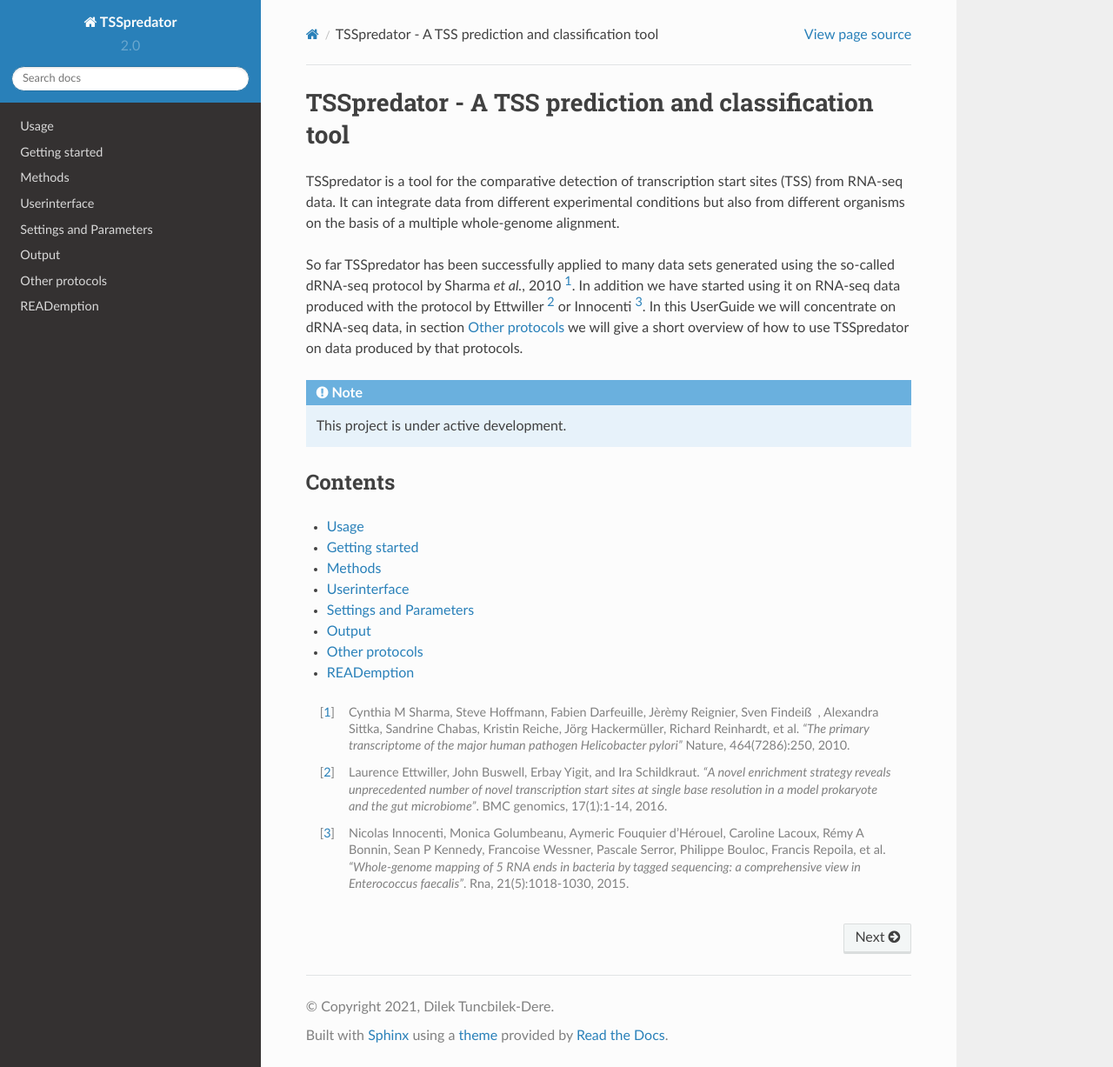
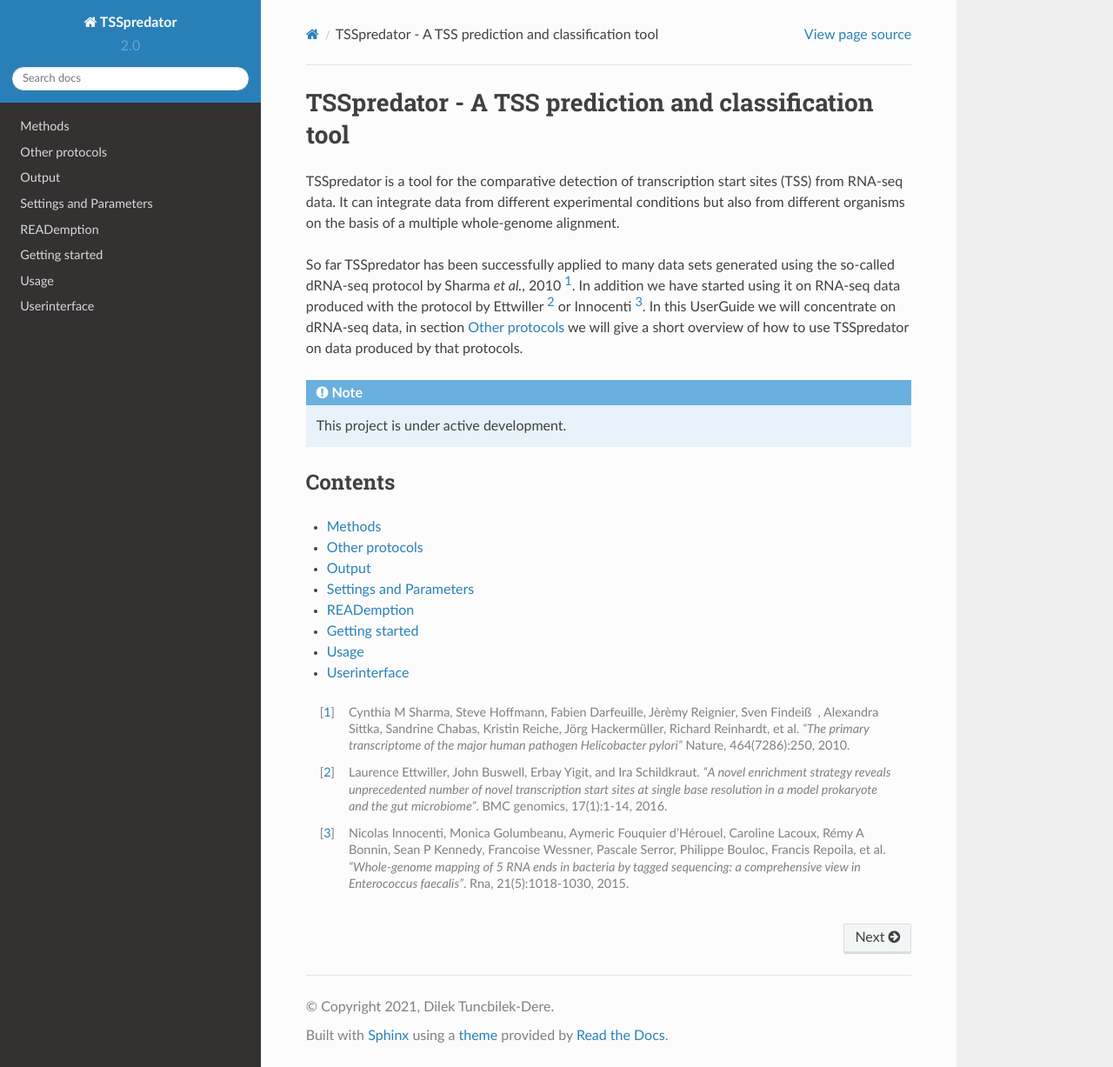
Before and after one commit to Integrative-Transcriptomics/TSSpredator2.0-rtd, a Sphinx documentation site: the page built from docs/source/index.rst, in a window 1280 px wide and 1227 px high. Shown: the whole window at 87% size. Built offline with Sphinx 7.4.7 and the Read the Docs theme 2.0.0, drawn with Linux system fonts in a browser that asks for light colours; part of the change alters nothing that is shown.

```diff
--- a/docs/source/index.rst
+++ b/docs/source/index.rst
@@ -15,16 +15,12 @@ Contents
 --------
 
 .. toctree::
+   :glob:
    :titlesonly:
 
-   usage
-   start
-   methods
-   userinterface
-   parameters
-   output
-   otherprotocols
-   reademption
+   *
+
+
 
 .. [#FN1] Cynthia M Sharma, Steve Hoffmann, Fabien Darfeuille, Jèrèmy Reignier, Sven Findeiß , Alexandra Sittka, Sandrine Chabas, Kristin Reiche, Jörg Hackermüller, Richard Reinhardt, et al.
 	*"The primary transcriptome of the major human pathogen Helicobacter pylori"* Nature, 464(7286):250, 2010.
```
